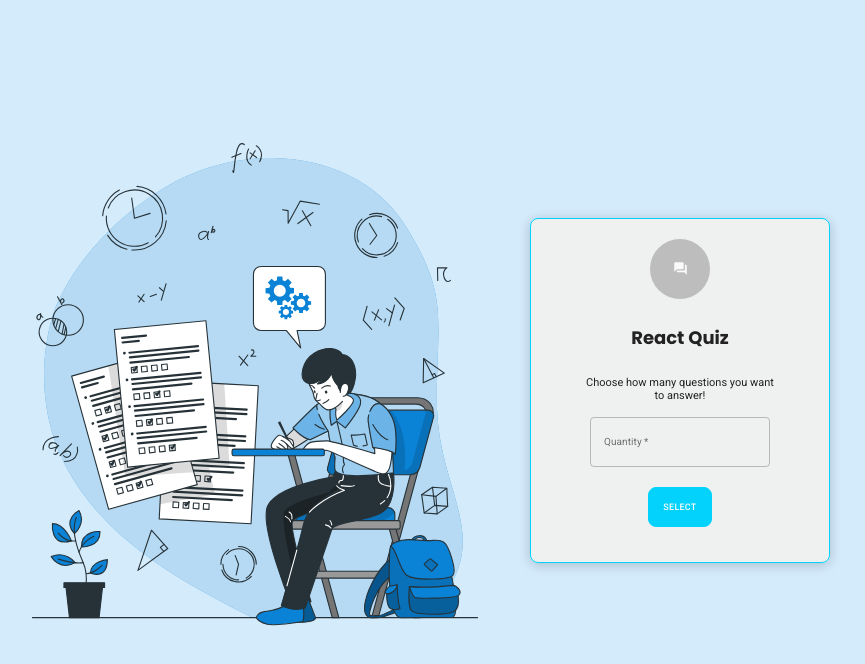
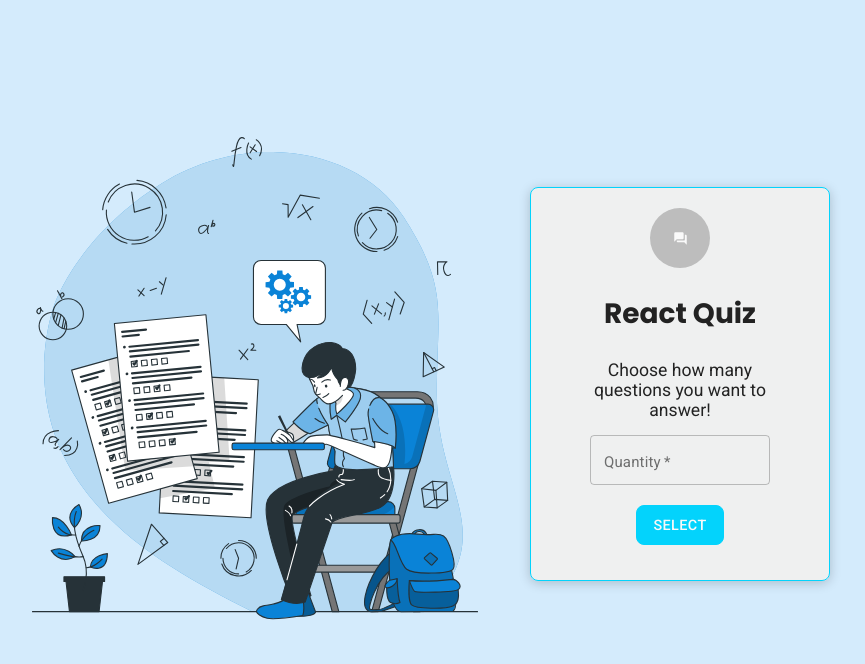
Before and after one commit to maycongc/react-quiz, a React (Create React App) app: page / in a window 1280 px wide. Shown: the top 664 px of the page, without its empty margins (235-1100 px from the left). Built offline with nearby package versions, Linux system fonts and the light colour scheme.

Commit message:
fix: ajustando medida rem

```diff
--- a/src/components/SectionElement/styles.ts
+++ b/src/components/SectionElement/styles.ts
@@ -9,16 +9,16 @@ export const SectionWrapper = styled.section`
   width: fit-content;
   height: fit-content;
   width: 100%;
-  max-width: 300px;
+  max-width: 30rem;
 
   background: #f0f0f0f9;
 
   border: 1px solid #03d3fc;
-  border-radius: 8px;
+  border-radius: 0.8rem;
 
-  box-shadow: 0 2px 12px rgba(0, 0, 0, 0.2);
+  box-shadow: 0 0.2rem 1.2rem rgba(0, 0, 0, 0.2);
 
-  padding: 20px 25px;
+  padding: 2rem 2.5rem;
 
   div {
     display: flex;
@@ -26,29 +26,29 @@ export const SectionWrapper = styled.section`
     align-items: center;
 
     text-align: center;
-    column-gap: 15px;
-    row-gap: 25px;
+    column-gap: 1.5rem;
+    row-gap: 2.5rem;
 
     .MuiAvatar-circle {
       background: #d4ebfc;
       border: 1px solid #03d3fc;
-      margin-top: 10px;
+      margin-top: 1rem;
 
       svg {
-        width: 40px;
-        height: 40px;
+        width: 4rem;
+        height: 4rem;
         fill: #69a7f5;
       }
     }
 
     h1 {
-      font-size: 1.6rem;
+      font-size: 2.5rem;
     }
 
     p {
       width: 100%;
-      max-width: 200px;
-      font-size: 1rem;
+      max-width: 20rem;
+      font-size: 1.6rem;
     }
   }
 
@@ -57,32 +57,37 @@ export const SectionWrapper = styled.section`
     flex-direction: column;
     justify-content: center;
     align-items: center;
-    margin: 15px 0;
-    gap: 20px;
+    margin: 1.5rem 0;
+    gap: 2rem;
+
+    div label {
+      font-size: 1.35rem;
+    }
 
     input {
-      height: 50px;
-      width: 150px;
-      border-radius: 8px;
-      padding: 0 15px;
+      height: 5rem;
+      width: 15rem;
+      border-radius: 0.8rem;
+      padding: 0 1.5rem;
     }
 
     button {
-      height: 40px;
+      height: 4rem;
       background: #03d3fc;
       border: 1px solid #03d3fc;
 
-      font: 500 0.8rem 'Roboto';
+      font: 500 1.28rem 'Roboto';
       color: #f8f8f8;
 
-      padding: 0 1rem;
-      border-radius: 8px;
+      padding: 0 1.6rem;
+      border-radius: 0.8rem;
 
-      transition: filter 0.3s ease;
+      transition: all 0.3s ease;
 
       &:hover {
         background: #03d3fc;
         filter: brightness(0.85);
+        transform: scale(1.03);
       }
     }
   }
@@ -90,20 +95,24 @@ export const SectionWrapper = styled.section`
   @media (min-width: 375px) {
     div {
       h1 {
-        font-size: 1.8rem;
+        font-size: 2.8rem;
       }
 
       p {
-        font-size: 1.1rem;
+        font-size: 1.76rem;
       }
     }
 
     form button {
-      font: 500 0.9rem 'Roboto';
+      font: 500 1.44rem 'Roboto';
     }
   }
 
   @media (min-width: 700px) {
-    min-width: 280px;
+    min-width: 28rem;
+
+    form div label {
+      font-size: 1.5rem;
+    }
   }
 `;
--- a/src/pages/Home/styles.ts
+++ b/src/pages/Home/styles.ts
@@ -9,13 +9,13 @@ export const HomeWrapper = styled.main`
   align-items: center;
   justify-content: center;
 
-  padding: 0 2rem 2rem;
+  padding: 0 3.2rem 3.2rem;
 
   aside {
     display: flex;
     justify-content: center;
     img {
-      width: 280px;
+      width: 28rem;
     }
   }
 
@@ -23,8 +23,8 @@ export const HomeWrapper = styled.main`
     background: #28bf56;
     color: #fff;
     transition: all 0.3s ease;
-    font-size: 0.75rem;
-    border-radius: 8px;
+    font-size: 1.2rem;
+    border-radius: 0.8rem;
 
     &:hover {
       background: #28bf56;
@@ -34,17 +34,17 @@ export const HomeWrapper = styled.main`
 
   @media (min-width: 350px) {
     aside img {
-      width: 300px;
+      width: 30rem;
     }
   }
 
   @media (min-width: 500px) {
     aside img {
-      width: 360px;
+      width: 36rem;
     }
 
     .last-result {
-      font-size: 0.85rem;
+      font-size: 1.35rem;
     }
   }
 
@@ -56,13 +56,13 @@ export const HomeWrapper = styled.main`
     align-items: center;
 
     aside img {
-      width: 390px;
+      width: 39rem;
     }
   }
 
   @media (min-width: 900px) {
     aside img {
-      width: 550px;
+      width: 55rem;
     }
   }
 `;
--- a/src/pages/Verification/styles.ts
+++ b/src/pages/Verification/styles.ts
@@ -9,18 +9,18 @@ export const VerificationWrapper = styled.main`
   align-items: center;
   justify-content: center;
 
-  padding: 1rem 1rem 2rem;
-  gap: 10px;
+  padding: 1.6rem 1.6rem 3.2rem;
+  gap: 1rem;
 
   aside {
     order: -1;
     img {
-      width: 240px;
+      width: 24rem;
     }
   }
 
   section {
-    min-height: 370px;
+    min-height: 37rem;
 
     .buttons {
       width: 100%;
@@ -32,14 +32,16 @@ export const VerificationWrapper = styled.main`
       button {
         background: #808080;
         color: #fff;
+        font-size: 1.3rem;
 
-        height: 45px;
-        padding: 0 15px;
+        height: 4.5rem;
+        padding: 0 1.5rem;
 
-        transition: filter 0.3s ease;
+        transition: all 0.3s ease;
 
         &:hover {
           filter: brightness(0.85);
+          transform: scale(1.03);
         }
       }
 
@@ -51,32 +53,36 @@ export const VerificationWrapper = styled.main`
 
   @media (min-width: 400px) {
     aside img {
-      width: 300px;
+      width: 30rem;
     }
   }
 
   @media (min-width: 750px) {
     flex-direction: row;
     height: 100vh;
-    gap: 30px;
+    gap: 3rem;
 
     aside {
       order: +1;
       img {
-        width: 350px;
+        width: 35rem;
       }
+    }
+
+    button {
+      font-size: 1.4rem;
     }
   }
 
   @media (min-width: 850px) {
     aside img {
-      width: 400px;
+      width: 40rem;
     }
   }
 
   @media (min-width: 950px) {
     aside img {
-      width: 500px;
+      width: 50rem;
     }
   }
 `;
```
